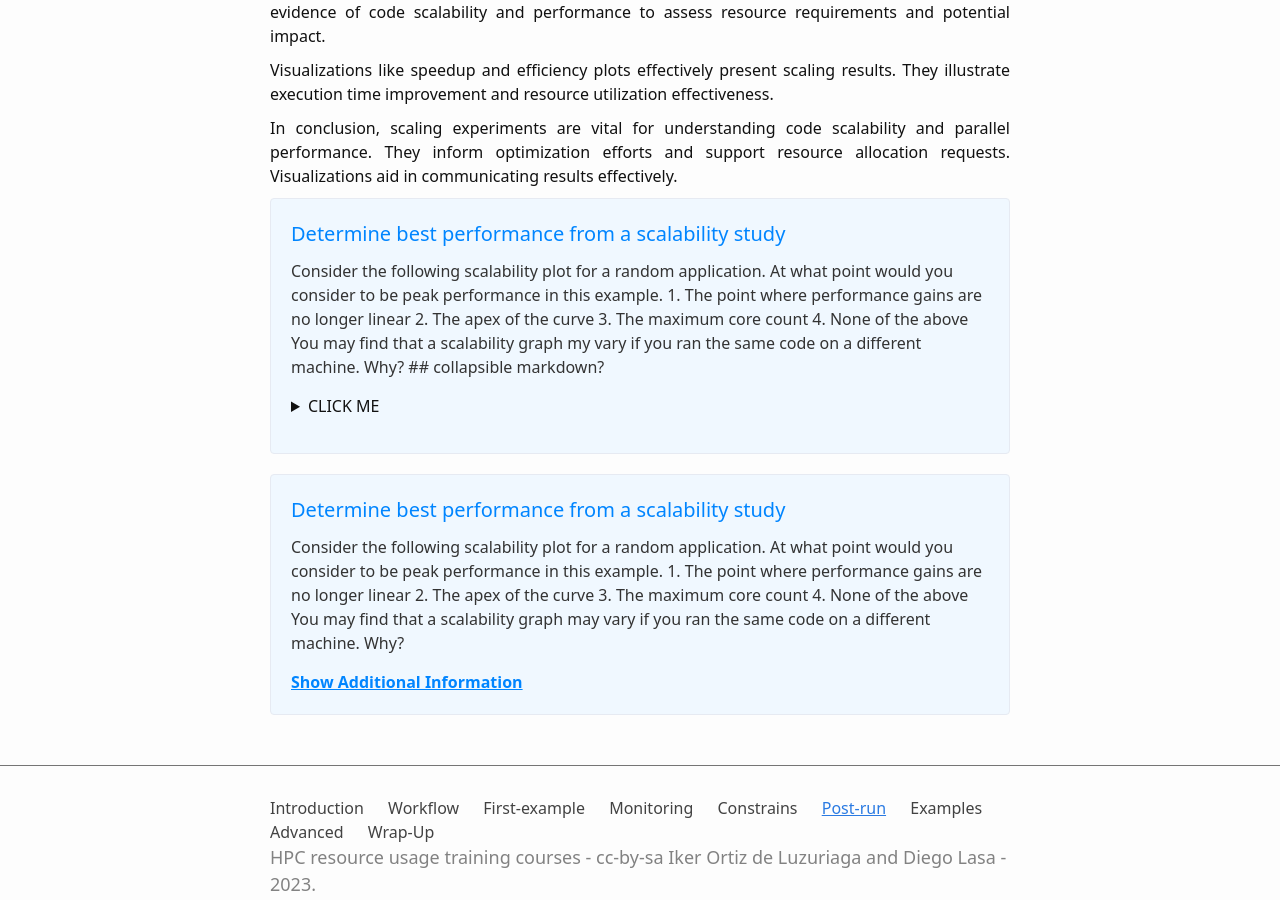
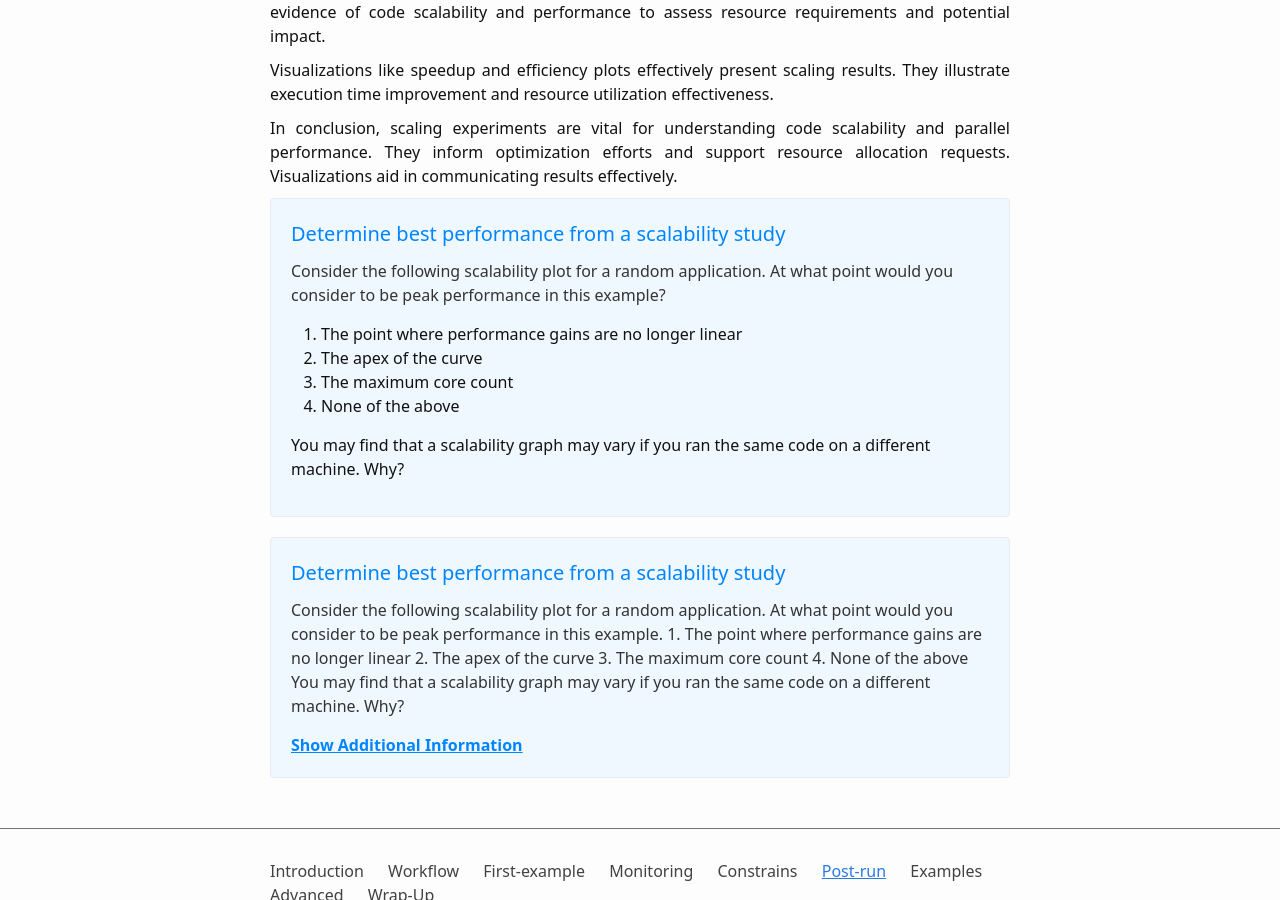
Before and after one commit to dipc-cc/slurm-training, a Jekyll site: the page built from 6_postrun.md, in a window 1280 px wide and 900 px high, scrolled down 992 px. Built offline with Jekyll 4.4.1, drawn with Linux system fonts in a browser that asks for light colours; some web fonts are replaced.

````diff
--- a/6_postrun.md
+++ b/6_postrun.md
@@ -78,25 +78,16 @@
   <p>
     Consider the following scalability plot for a random application.
 
-At what point would you consider to be peak performance in this example.
+    At what point would you consider to be peak performance in this example?
 
-    1. The point where performance gains are no longer linear
-    2. The apex of the curve
-    3. The maximum core count
-    4. None of the above
+    <ol>
+      <li>The point where performance gains are no longer linear</li>
+      <li>The apex of the curve</li>
+      <li>The maximum core count</li>
+      <li>None of the above</li>
+    </ol>
 
-You may find that a scalability graph my vary if you ran the same code on a different machine. Why?
-## collapsible markdown?
-
-<details><summary>CLICK ME</summary>
-
-#### yes, even hidden code blocks!
-
-```python
-print("hello world!")
-```
-
-</details>
+    You may find that a scalability graph may vary if you ran the same code on a different machine. Why?
   </p>
 </div>
 
````
